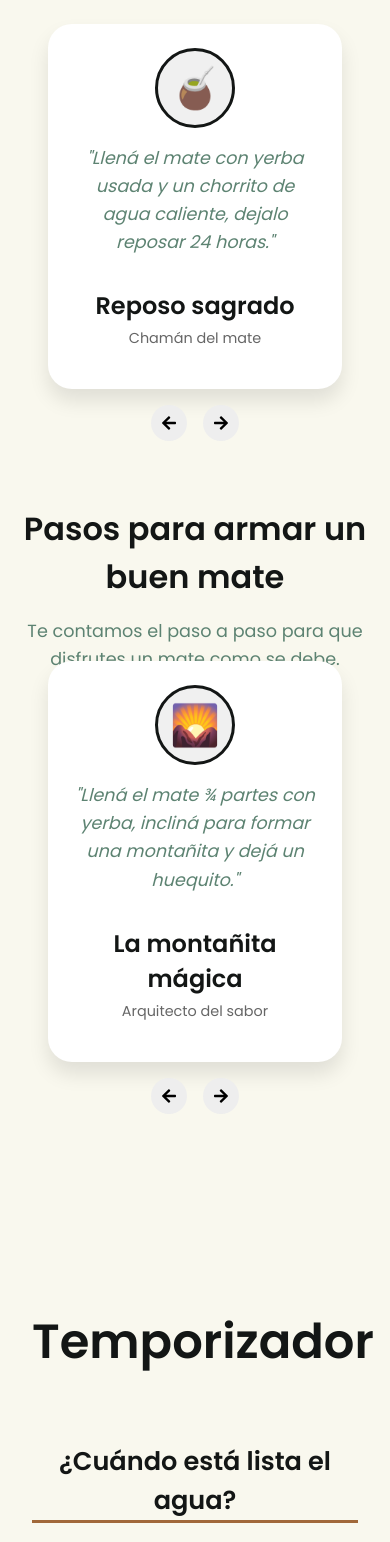
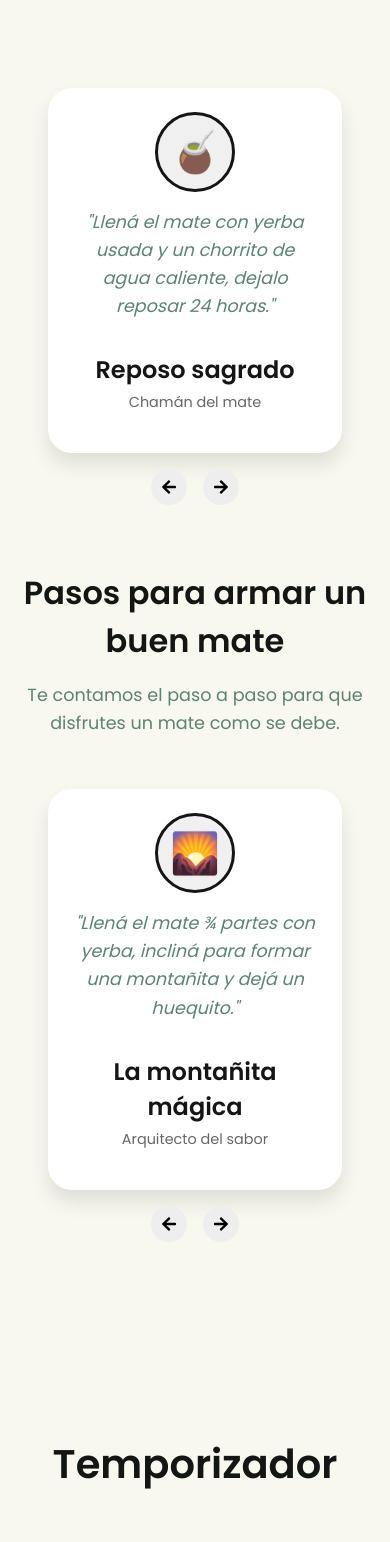
Before and after one commit to EliasDep/AmateroApp, a React (Vite) app: page / in a window 390 px wide. Shown: the part 2436-3978 px from the top of the page. Built offline with nearby package versions, Linux system fonts and the light colour scheme.

Commit message:
update margenes

```diff
--- a/src/pages/pasoapaso/pasoapaso.css
+++ b/src/pages/pasoapaso/pasoapaso.css
@@ -76,15 +76,12 @@
 }
 
 
-@media screen and (max-width: 560px) {
+@media screen and (max-width: 555px) {
   .section_pasoapaso {
     margin-bottom: 5rem;
   }
-}
 
-
-@media screen and (max-width: 371px) {
   .pasoapaso_text {
-    margin-bottom: 0;
+    margin-bottom: -10rem;
   }
 }
--- a/src/pages/recomendaciones/recomendaciones.css
+++ b/src/pages/recomendaciones/recomendaciones.css
@@ -73,3 +73,10 @@
     font-size: 2.5rem;
   }
 }
+
+
+@media (max-width: 378px) {
+  .recomendaciones_title {
+    font-size: 2rem;
+  }
+}
--- a/src/pages/temporizador/temporizador.css
+++ b/src/pages/temporizador/temporizador.css
@@ -119,3 +119,17 @@
     gap: 0.8rem;
   }
 }
+
+
+@media (max-width: 460px) {
+  .temporizador_seccion_titulo {
+    font-size: 2.5rem;
+  }
+}
+
+
+@media (max-width: 378px) {
+  .temporizador_seccion_titulo {
+    font-size: 2rem;
+  }
+}
```
